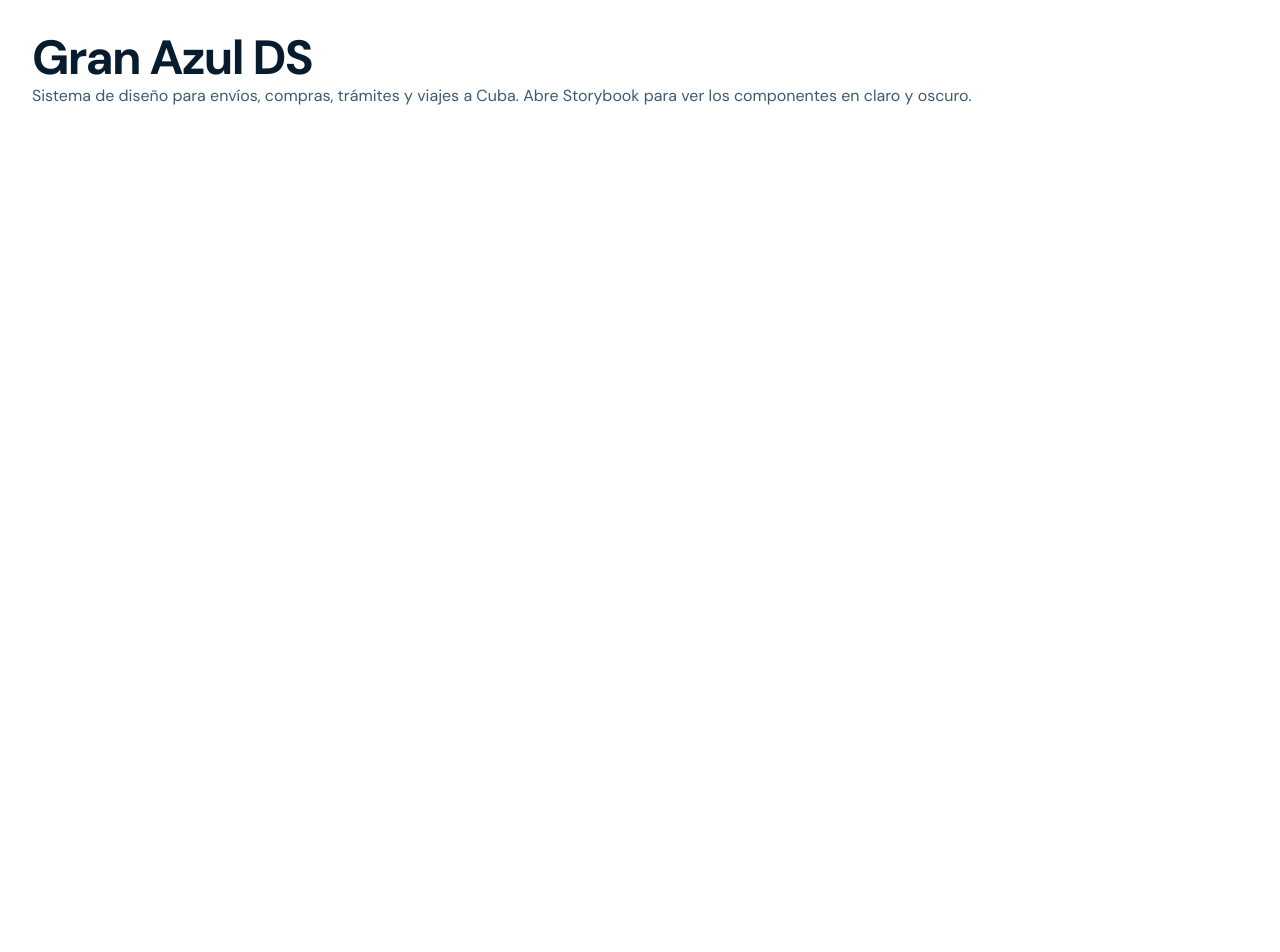
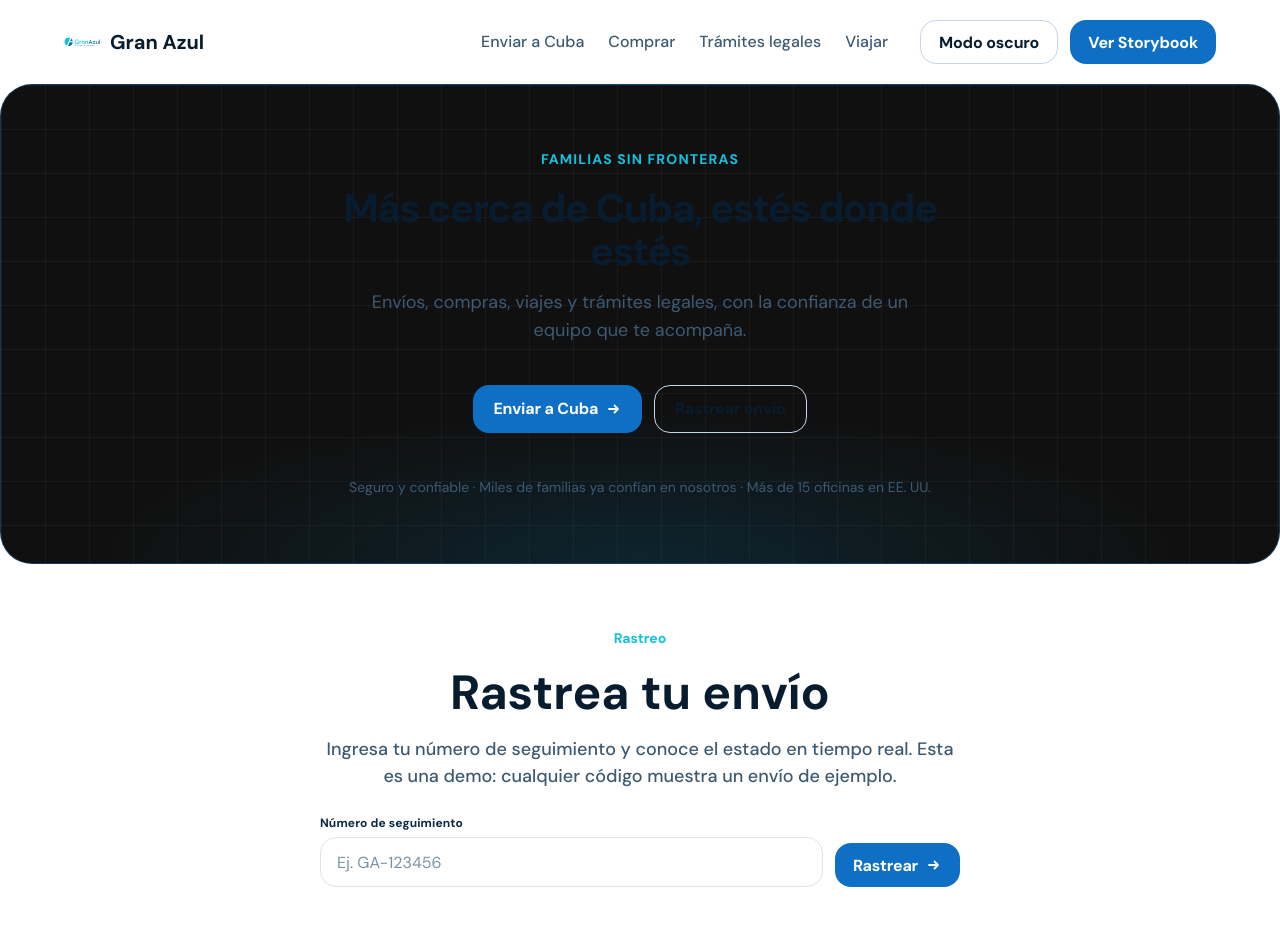
Before and after one commit to hojasdesign-bit/Gran-Azul-DS, a React (Vite) app: page / in a window 1280 px wide. Shown: the top 952 px of the page. Before the commit the page ends 800 px from the top, so only its background shows below. Built offline with nearby package versions, Linux system fonts and the light colour scheme.

Commit message:
Gran Azul DS: página de ejemplo en la raíz (héroe, rastreo, soluciones, calculadora, oficinas, claro/oscuro) + Storybook en /storybook

```diff
--- a/index.html
+++ b/index.html
@@ -4,7 +4,7 @@
     <meta charset="UTF-8" />
     <link rel="icon" type="image/svg+xml" href="/logo.svg" />
     <meta name="viewport" content="width=device-width, initial-scale=1.0" />
-    <title>Gran Azul DS · Sistema de diseño</title>
+    <title>Gran Azul · Más cerca de Cuba</title>
   </head>
   <body>
     <div id="root"></div>
--- /dev/null
+++ b/src/example.css
@@ -0,0 +1,104 @@
+.ga-example {
+  min-height: 100vh;
+  background: var(--ga-bg);
+  color: var(--ga-ink);
+  font-family: var(--ga-font-sans);
+}
+.ga-example-header {
+  display: flex;
+  align-items: center;
+  gap: 32px;
+  padding: 20px 64px;
+  background: var(--ga-bg);
+}
+.ga-example-brand {
+  display: flex;
+  align-items: center;
+  gap: 10px;
+  font-size: 20px;
+  font-weight: 700;
+  color: var(--ga-ink);
+  text-decoration: none;
+}
+.ga-example-nav {
+  display: flex;
+  gap: 24px;
+  margin-left: auto;
+}
+.ga-example-nav a {
+  color: var(--ga-muted);
+  text-decoration: none;
+  font-weight: 500;
+}
+.ga-example-header-actions {
+  display: flex;
+  gap: 12px;
+}
+.ga-example-eyebrow {
+  text-transform: uppercase;
+  letter-spacing: 0.08em;
+  font-size: 14px;
+  font-weight: 700;
+  color: var(--ga-cyan);
+}
+.ga-example-hero-text {
+  font-size: 18px;
+  color: var(--ga-muted);
+  max-width: 560px;
+  margin: 0 auto;
+}
+.ga-example-hero-actions {
+  display: flex;
+  gap: 12px;
+  justify-content: center;
+  flex-wrap: wrap;
+  margin-top: 24px;
+}
+.ga-example-trust {
+  margin-top: 28px;
+  font-size: 14px;
+  color: var(--ga-muted);
+}
+.ga-example-section {
+  max-width: 1200px;
+  margin: 0 auto;
+  padding: 64px 24px;
+}
+.ga-example-track-form {
+  display: flex;
+  gap: 12px;
+  align-items: end;
+  max-width: 640px;
+  margin: 24px auto 0;
+}
+.ga-example-track-form > :first-child { flex: 1; }
+.ga-example-track-result {
+  max-width: 640px;
+  margin: 32px auto 0;
+  display: grid;
+  gap: 24px;
+}
+.ga-example-grid {
+  display: grid;
+  grid-template-columns: repeat(4, 1fr);
+  gap: 16px;
+  margin-top: 32px;
+}
+.ga-example-two-col {
+  display: grid;
+  grid-template-columns: 1fr 1fr;
+  gap: 48px;
+  align-items: start;
+}
+.ga-example-offices {
+  display: grid;
+  grid-template-columns: 1fr 1fr;
+  gap: 12px;
+  margin-top: 24px;
+}
+@media (max-width: 900px) {
+  .ga-example-header { flex-wrap: wrap; padding: 16px 24px; }
+  .ga-example-nav { display: none; }
+  .ga-example-grid, .ga-example-two-col { grid-template-columns: 1fr; }
+  .ga-example-track-form { flex-direction: column; align-items: stretch; }
+}
--- a/src/main.jsx
+++ b/src/main.jsx
@@ -1,18 +1,149 @@
-import React from 'react';
+import React, { useState } from 'react';
 import { createRoot } from 'react-dom/client';
 import './tokens.css';
 import './base.css';
+import './example.css';
+import { Button } from './components/Button/Button.jsx';
+import { CTABanner } from './components/CTABanner/CTABanner.jsx';
+import { Footer } from './components/Footer/Footer.jsx';
+import { HeroPanel } from './components/HeroPanel/HeroPanel.jsx';
+import { Input } from './components/Input/Input.jsx';
+import { OfficeCard } from './components/OfficeCard/OfficeCard.jsx';
+import { SectionHeading } from './components/SectionHeading/SectionHeading.jsx';
+import { ServiceCard } from './components/ServiceCard/ServiceCard.jsx';
+import { ShipmentCard } from './components/ShipmentCard/ShipmentCard.jsx';
+import { ShippingCalculator } from './components/ShippingCalculator/ShippingCalculator.jsx';
+import { TrackingTimeline } from './components/TrackingTimeline/TrackingTimeline.jsx';
 
-function App() {
+const SERVICES = [
+  { number: '01', title: 'Enviar a Cuba', description: 'Haz llegar lo que más importa de la forma más fácil y segura.', items: ['Casillero virtual', 'Puerta a puerta', 'Oficinas Gran Azul', 'Carga comercial'], ctaLabel: 'Ver opciones', featured: true },
+  { number: '02', title: 'Comprar para Cuba', description: 'Productos y soluciones para tu familia.', items: ['Combos familiares', 'Alimentos y bebidas', 'Electrodomésticos', 'Motos y vehículos', 'Ofertas especiales'], ctaLabel: 'Ver productos' },
+  { number: '03', title: 'Trámites legales', description: 'Gestiona tus documentos desde cualquier lugar.', items: ['Documentos', 'Legalizaciones', 'Poderes y autorizaciones', 'Gestiones internacionales'], ctaLabel: 'Conocer trámites' },
+  { number: '04', title: 'Viajar a Cuba', description: 'Vuelos, hoteles y experiencias para volver a lo que importa.', items: ['Vuelos', 'Hoteles', 'Traslados', 'Experiencias'], ctaLabel: 'Ver viajes' },
+];
+
+const OFFICES = [
+  ['Miami', 'FL'], ['Orlando', 'FL'], ['Tampa', 'FL'], ['Houston', 'TX'],
+  ['Dallas', 'TX'], ['Charlotte', 'NC'], ['Las Vegas', 'NV'], ['Chicago', 'IL'],
+];
+
+function ExamplePage() {
+  const [theme, setTheme] = useState('claro');
+  const [code, setCode] = useState('');
+  const [tracked, setTracked] = useState(null);
+
+  const track = (e) => {
+    e.preventDefault();
+    setTracked(code.trim() || 'GA-EJEMPLO');
+  };
+
   return (
-    <main style={{ padding: 32, fontFamily: 'var(--ga-font-sans)' }}>
-      <h1 style={{ fontSize: 'var(--ga-text-display)' }}>Gran Azul DS</h1>
-      <p style={{ color: 'var(--ga-muted)' }}>
-        Sistema de diseño para envíos, compras, trámites y viajes a Cuba.
-        Abre Storybook para ver los componentes en claro y oscuro.
-      </p>
-    </main>
+    <div data-theme={theme} className="ga-example">
+      <header className="ga-example-header">
+        <a className="ga-example-brand" href="#">
+          <img src="/logo.svg" alt="Gran Azul" width="36" height="36" />
+          <span>Gran Azul</span>
+        </a>
+        <nav className="ga-example-nav" aria-label="Principal">
+          <a href="#soluciones">Enviar a Cuba</a>
+          <a href="#soluciones">Comprar</a>
+          <a href="#soluciones">Trámites legales</a>
+          <a href="#soluciones">Viajar</a>
+        </nav>
+        <div className="ga-example-header-actions">
+          <Button variant="secondary" onClick={() => setTheme(theme === 'claro' ? 'oscuro' : 'claro')}>
+            {theme === 'claro' ? 'Modo oscuro' : 'Modo claro'}
+          </Button>
+          <Button onClick={() => { window.location.href = '/storybook/'; }}>Ver Storybook</Button>
+        </div>
+      </header>
+
+      <main>
+        <HeroPanel>
+          <p className="ga-example-eyebrow">Familias sin fronteras</p>
+          <h1>Más cerca de Cuba, estés donde estés</h1>
+          <p className="ga-example-hero-text">
+            Envíos, compras, viajes y trámites legales, con la confianza de un equipo que te acompaña.
+          </p>
+          <div className="ga-example-hero-actions">
+            <Button size="lg" arrow>Enviar a Cuba</Button>
+            <Button size="lg" variant="secondary">Rastrear envío</Button>
+          </div>
+          <p className="ga-example-trust">Seguro y confiable · Miles de familias ya confían en nosotros · Más de 15 oficinas en EE. UU.</p>
+        </HeroPanel>
+
+        <section className="ga-example-section" aria-labelledby="rastreo">
+          <SectionHeading
+            eyebrow="Rastreo"
+            title="Rastrea tu envío"
+            text="Ingresa tu número de seguimiento y conoce el estado en tiempo real. Esta es una demo: cualquier código muestra un envío de ejemplo."
+          />
+          <form className="ga-example-track-form" onSubmit={track}>
+            <Input label="Número de seguimiento" placeholder="Ej. GA-123456" value={code} onChange={(e) => setCode(e.target.value)} />
+            <Button type="submit" arrow>Rastrear</Button>
+          </form>
+          {tracked && (
+            <div className="ga-example-track-result">
+              <ShipmentCard code={tracked} status="En tránsito" date="Ejemplo demo" />
+              <TrackingTimeline current={1} />
+            </div>
+          )}
+        </section>
+
+        <section className="ga-example-section" id="soluciones" aria-labelledby="soluciones">
+          <SectionHeading
+            eyebrow="Nuestras soluciones"
+            title="Todo lo que puedes hacer con Gran Azul"
+            text="Cuatro formas de estar más cerca de los tuyos."
+          />
+          <div className="ga-example-grid">
+            {SERVICES.map((s) => <ServiceCard key={s.number} {...s} />)}
+          </div>
+        </section>
+
+        <section className="ga-example-section" aria-labelledby="pasos">
+          <SectionHeading
+            eyebrow="Tu envío, paso a paso"
+            title="Un proceso simple, seguro y transparente"
+          />
+          <TrackingTimeline
+            steps={['Compras', 'Lo recibimos', 'Procesamos', 'Enviamos', 'Tu familia recibe']}
+            current={2}
+          />
+        </section>
+
+        <section className="ga-example-section ga-example-two-col" aria-labelledby="calculadora">
+          <div>
+            <SectionHeading align="left" level="h1" eyebrow="Calculadora" title="Calcula tu envío" text="Peso y método, con el resultado marcado como ejemplo demo." />
+            <ShippingCalculator />
+          </div>
+          <div>
+            <SectionHeading align="left" level="h1" eyebrow="Siempre cerca de ti" title="Nuestras oficinas en Estados Unidos" text="Más de 15 oficinas en las principales ciudades para ofrecerte un mejor servicio." />
+            <div className="ga-example-offices">
+              {OFFICES.map(([city, state]) => <OfficeCard key={city} city={city} state={state} />)}
+            </div>
+          </div>
+        </section>
+
+        <section className="ga-example-section">
+          <CTABanner title="¿Listo para enviar a Cuba?" text="Explora el sistema completo, componente por componente, en claro y oscuro.">
+            <Button onClick={() => { window.location.href = '/storybook/'; }}>Abrir el Storybook</Button>
+          </CTABanner>
+        </section>
+      </main>
+
+      <Footer
+        links={[
+          { label: 'Enviar a Cuba', href: '#soluciones' },
+          { label: 'Comprar', href: '#soluciones' },
+          { label: 'Trámites legales', href: '#soluciones' },
+          { label: 'Viajar', href: '#soluciones' },
+          { label: 'Storybook', href: '/storybook/' },
+        ]}
+        copyright="© 2026 Gran Azul · Página de ejemplo del sistema de diseño, no un sitio comercial real."
+      />
+    </div>
   );
 }
 
-createRoot(document.getElementById('root')).render(<App />);
+createRoot(document.getElementById('root')).render(<ExamplePage />);
```
